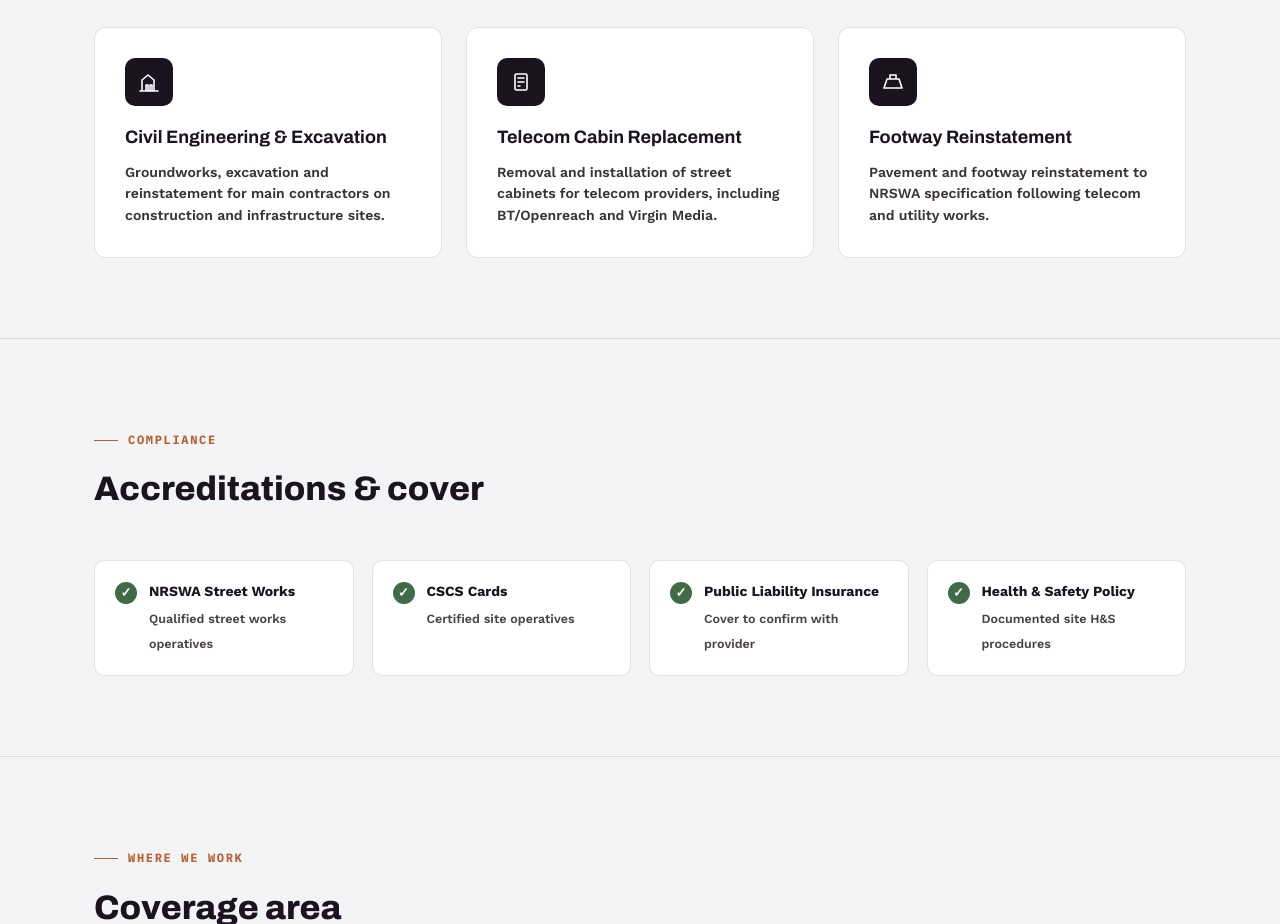
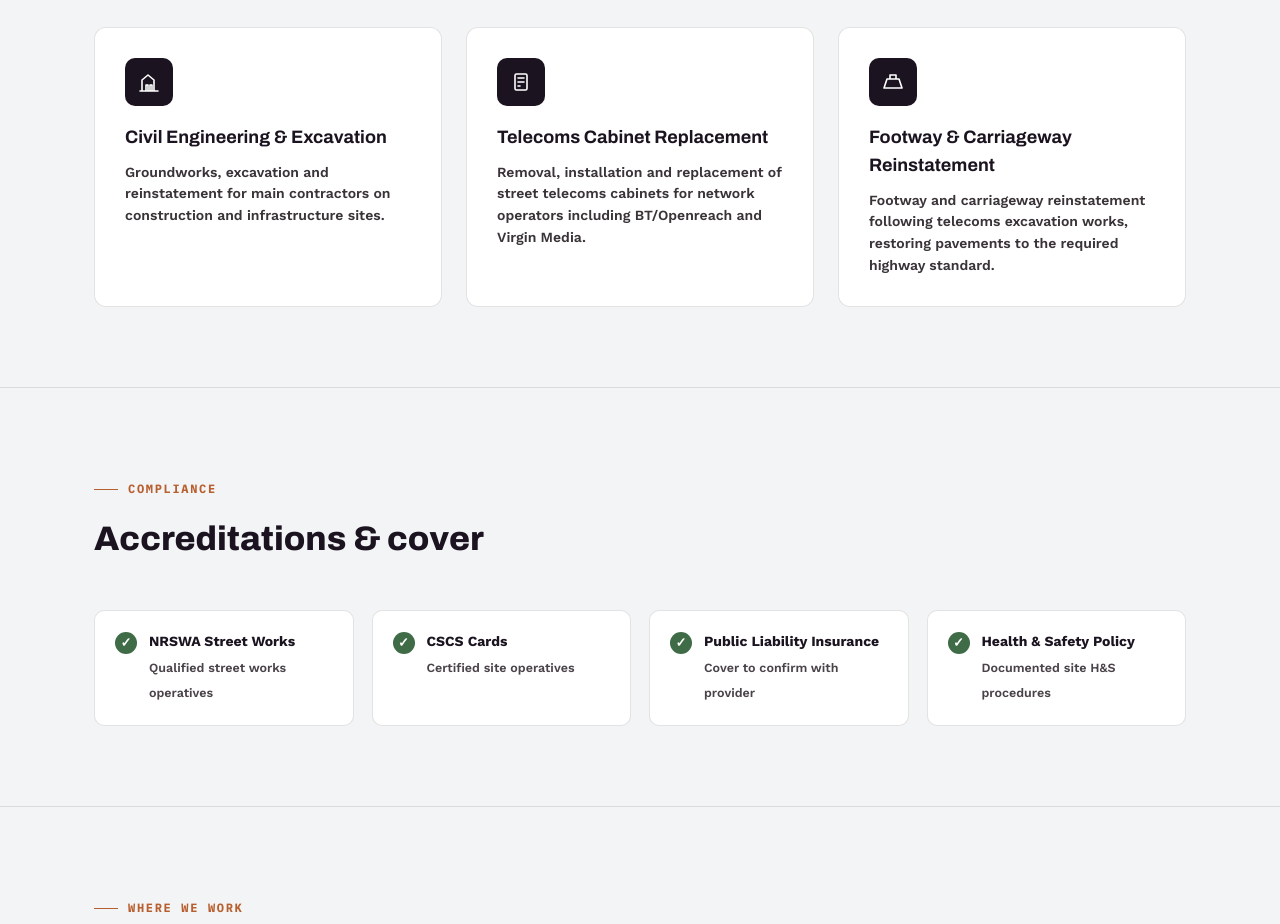
Before and after one commit to rvichindris-pixel/rvi-utility-website, a plain HTML site: page index.html in a window 1280 px wide. Shown: the part 900-1824 px from the top of the page. Drawn offline with nearby package versions, Linux system fonts and the light colour scheme.

Commit message:
Update services wording to match industry terms

```diff
--- a/index.html
+++ b/index.html
@@ -209,13 +209,13 @@
         </div>
         <div class="service-card">
           <div class="service-icon"><svg viewBox="0 0 24 24"><rect x="6" y="4" width="12" height="16" rx="1.5" stroke-width="1.6"/><path d="M9 8h6M9 12h6M9 16h2" stroke-width="1.6" stroke-linecap="round"/></svg></div>
-          <h3>Telecom Cabin Replacement</h3>
-          <p>Removal and installation of street cabinets for telecom providers, including BT/Openreach and Virgin Media.</p>
+          <h3>Telecoms Cabinet Replacement</h3>
+          <p>Removal, installation and replacement of street telecoms cabinets for network operators including BT/Openreach and Virgin Media.</p>
         </div>
         <div class="service-card">
           <div class="service-icon"><svg viewBox="0 0 24 24"><path d="M3 18h18M3 18l3-9h12l3 9M9 9V5h6v4" stroke-width="1.6" stroke-linecap="round" stroke-linejoin="round"/></svg></div>
-          <h3>Footway Reinstatement</h3>
-          <p>Pavement and footway reinstatement to NRSWA specification following telecom and utility works.</p>
+          <h3>Footway & Carriageway Reinstatement</h3>
+          <p>Footway and carriageway reinstatement following telecoms excavation works, restoring pavements to the required highway standard.</p>
         </div>
       </div>
     </div>
```
